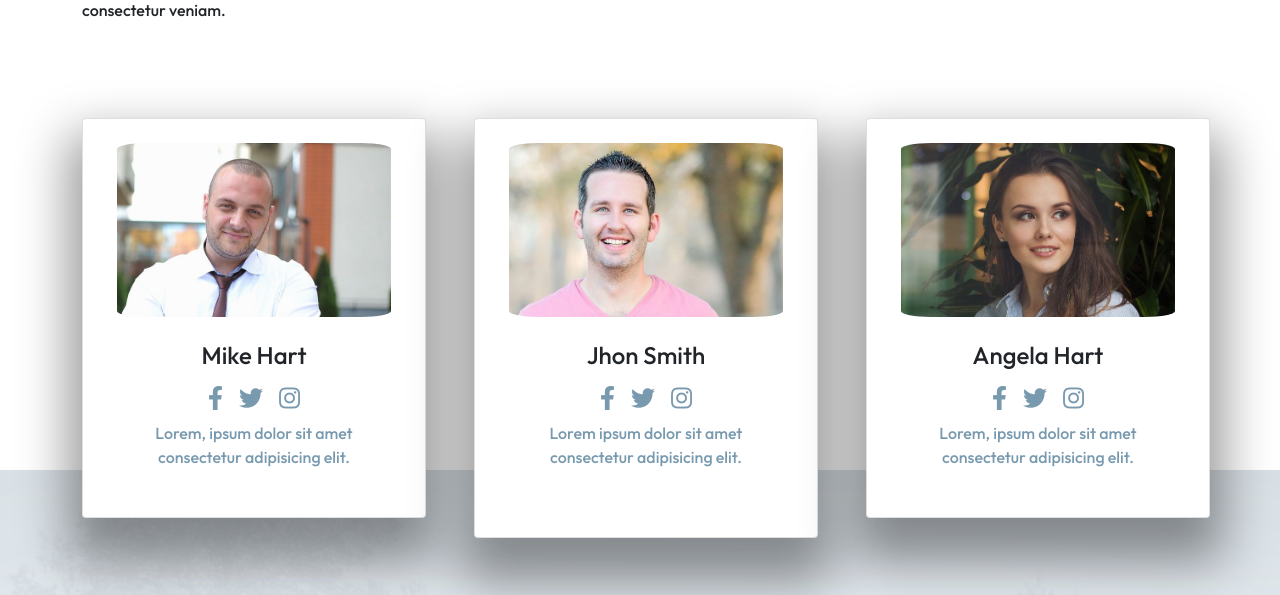
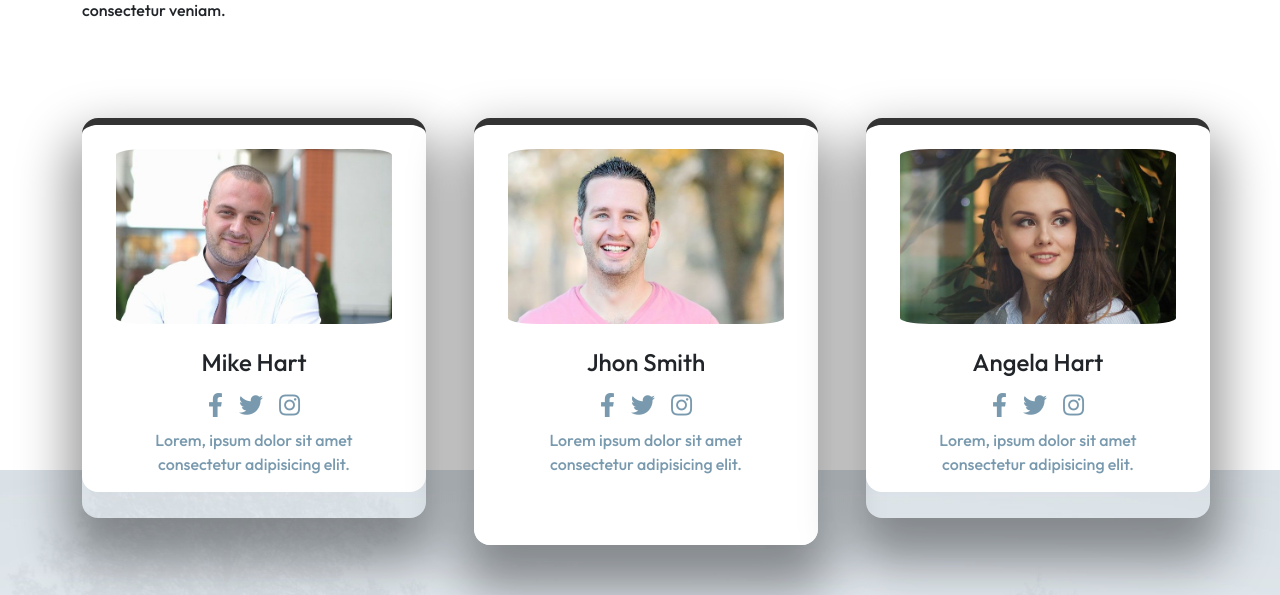
Before and after one commit to Pablo-V-Silva/proj-html-vuejs, a Vue app: page / in a window 1280 px wide. Shown: the part 2442-3037 px from the top of the page. Built offline with nearby package versions, Linux system fonts and the light colour scheme.

Commit message:
add border-top on instructors cards

```diff
--- a/src/components/InstructurCard.vue
+++ b/src/components/InstructurCard.vue
@@ -1,8 +1,9 @@
 <template>
   <div class="row row-cols-3 g-5 instructorsContain">
     <div class="col" v-for="instructor in instructors" :key="instructor.name">
+      <div class="instructorCard">
         <div
-        class="instructorCard d-flex flex-column align-items-center card"
+          class="forBorder d-flex flex-column align-items-center"
           :class="instructor.center ? 'center' : ''"
         >
           <img
@@ -18,6 +19,7 @@
             <i :class="instructor.thirdsocial" class="px-2 fs-4"></i>
           </div>
           <p class="mx-5 text-center">{{ instructor.speech }}</p>
+        </div>
       </div>
     </div>
   </div>
@@ -68,10 +70,17 @@ export default {
     -webkit-box-shadow: 0px 30px 50px 14px rgba(0, 0, 0, 0.4);
     box-shadow: 0px 30px 50px 14px rgba(0, 0, 0, 0.4);
     min-height: 400px;
+    border-top: 7px solid $principal_color;
+    border-radius: 1rem;
 
+    .forBorder {
+      background-color: white;
+      border-radius: 1rem;
       &.center {
         min-height: 420px;
       }
+    }
+
     img {
       border-radius: 30px;
     }
```
Lines whose indentation alone changed are shown as unchanged.
